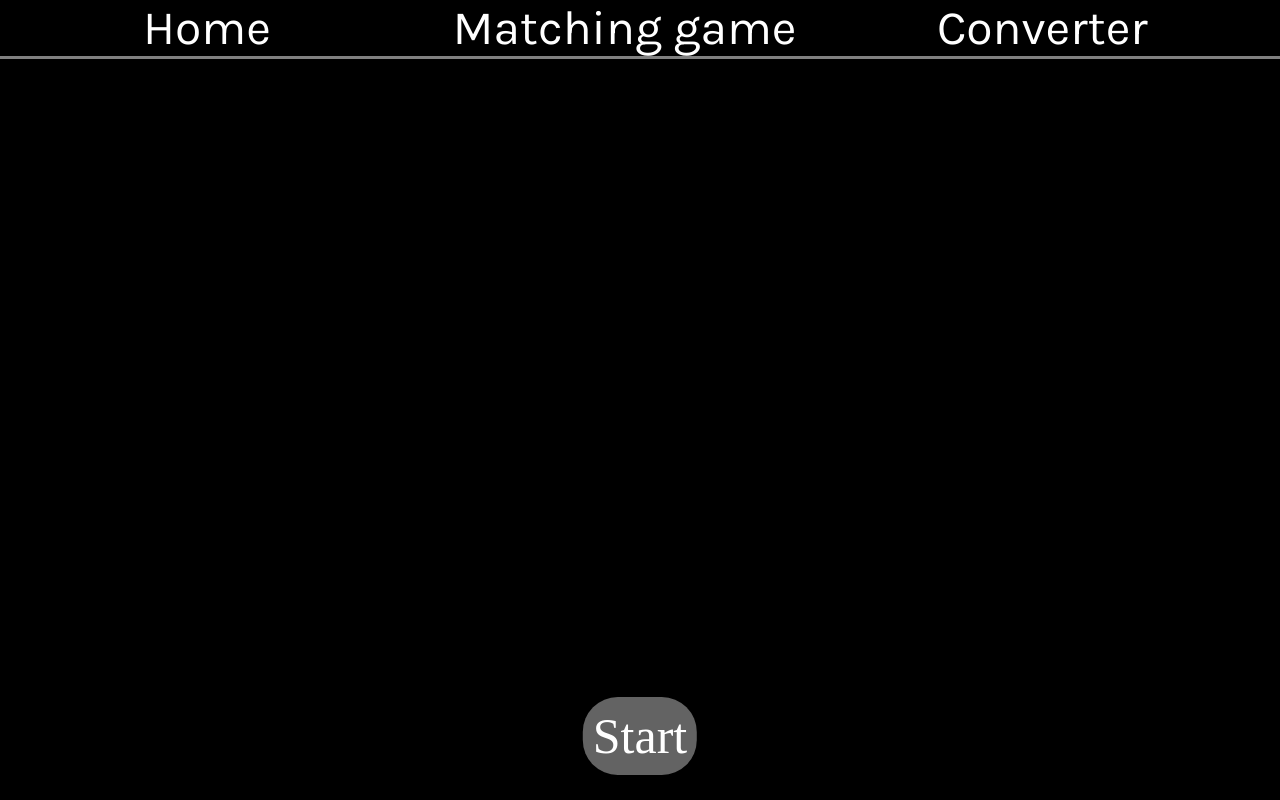
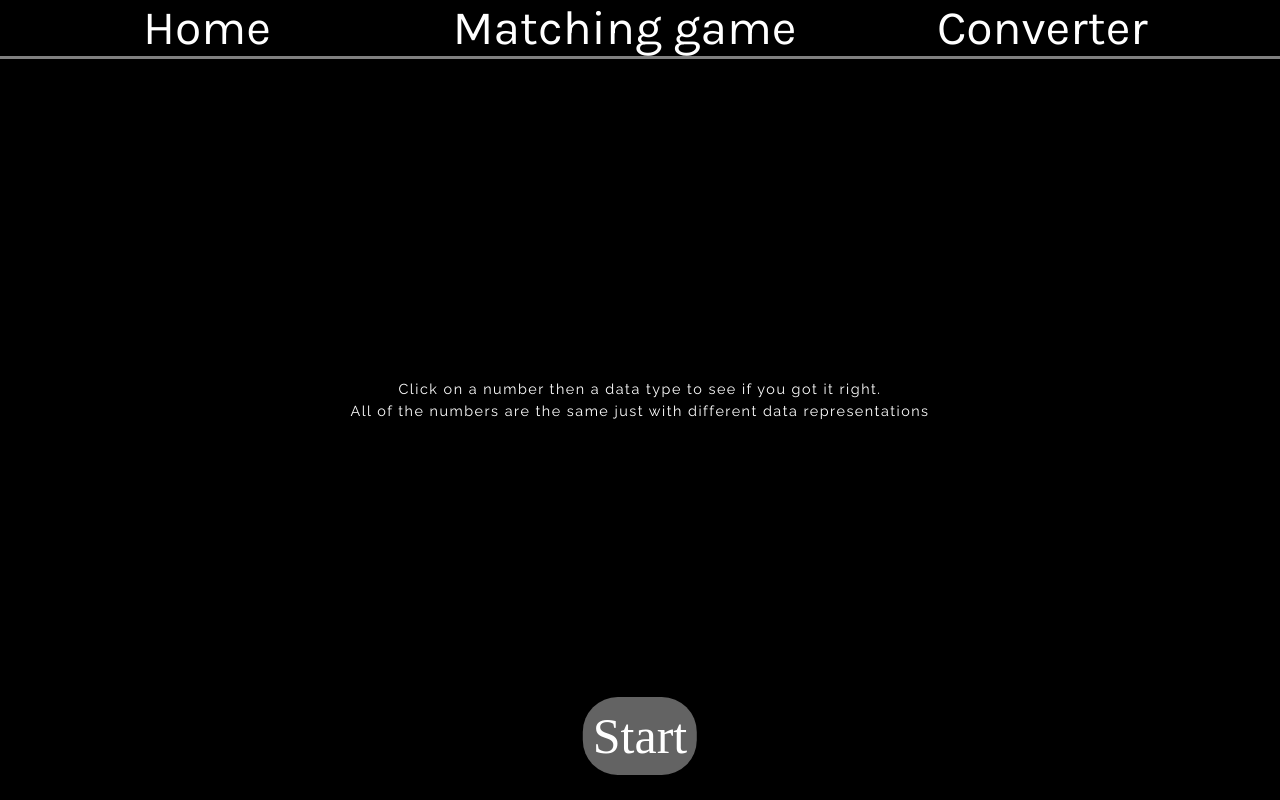
Before and after one commit to jdmccork/DataRep, a plain HTML site: page matching.html in a window 1280 px wide. Drawn offline with Linux system fonts and the light colour scheme.

Commit message:
Added instruction to the matching game and increaced hoizontal positions

```diff
--- a/matching.html
+++ b/matching.html
@@ -18,6 +18,7 @@
         <a class="secondary" href="Converter.html">Converter</a>
       </div>
     </nav>
+    <p class="instructions">Click on a number then a data type to see if you got it right.<br> All of the numbers are the same just with different data representations</p>
     <decMatch class="question card">50</decMatch>
     <decMatch class="answer card">Decimal</decMatch>
     <binMatch class="question card">110010</binMatch>
--- a/matching.js
+++ b/matching.js
@@ -9,7 +9,7 @@ const hexadecimalAnswer = document.querySelector("hexMatch.answer");
 const reset = document.querySelector("reset");
 var lastClick = '';
 var vertical = ['75px','175px','275px','375px','475px','575px']
-var horizontal = ['100px','200px','300px','400px','500px','600px','700px','800px','900px','1000px']
+var horizontal = ['100px','200px','300px','400px','500px','600px','700px','800px','900px','1000px','1100','1200','1300','1400','1500','1600','1700']
 
 function position(card){
   var vNum = Math.floor(Math.random() * (6));
@@ -22,7 +22,7 @@ function position(card){
      vertical = ['75px','175px','275px','375px','475px','575px']
   }
   if(horizontal.length==0){
-    horizontal = ['100px','200px','300px','400px','500px','600px','700px','800px','900px','1000px']
+    horizontal = ['100px','200px','300px','400px','500px','600px','700px','800px','900px','1000px','1100','1200','1300','1400','1500','1600','1700']
   }
 }
 
@@ -66,6 +66,7 @@ function check(selection){
 function restart(method){
   if(reset.innerHTML=='Start'){
     reset.innerHTML='Reset';
+    document.querySelector("p.instructions").style.display='none';
   }
   initialise(decimalQuestion,method);
   initialise(decimalAnswer,method);
@@ -84,7 +85,6 @@ function initialise(card,method) {
   card.style.display = 'inline-block';
   if (method == 'all'){
     card.style.backgroundColor = "";
-    console.log(vertical);
     position(card);
   }else if(method == 'color' && card.style.backgroundColor == 'red'){
     card.style.backgroundColor = "";
--- a/style.css
+++ b/style.css
@@ -34,6 +34,16 @@ p{
   font-family: 'Raleway', sans-serif;
   line-height: 1.5;
   letter-spacing: 1.5px;
+}
+
+p.instructions{
+  position: absolute;
+  display: block;
+  top: 50%;
+  left: 50%;
+  margin-right: -50%;
+  transform: translate(-50%, -50%);
+  text-align: center;
 }
 
 figure{
```
